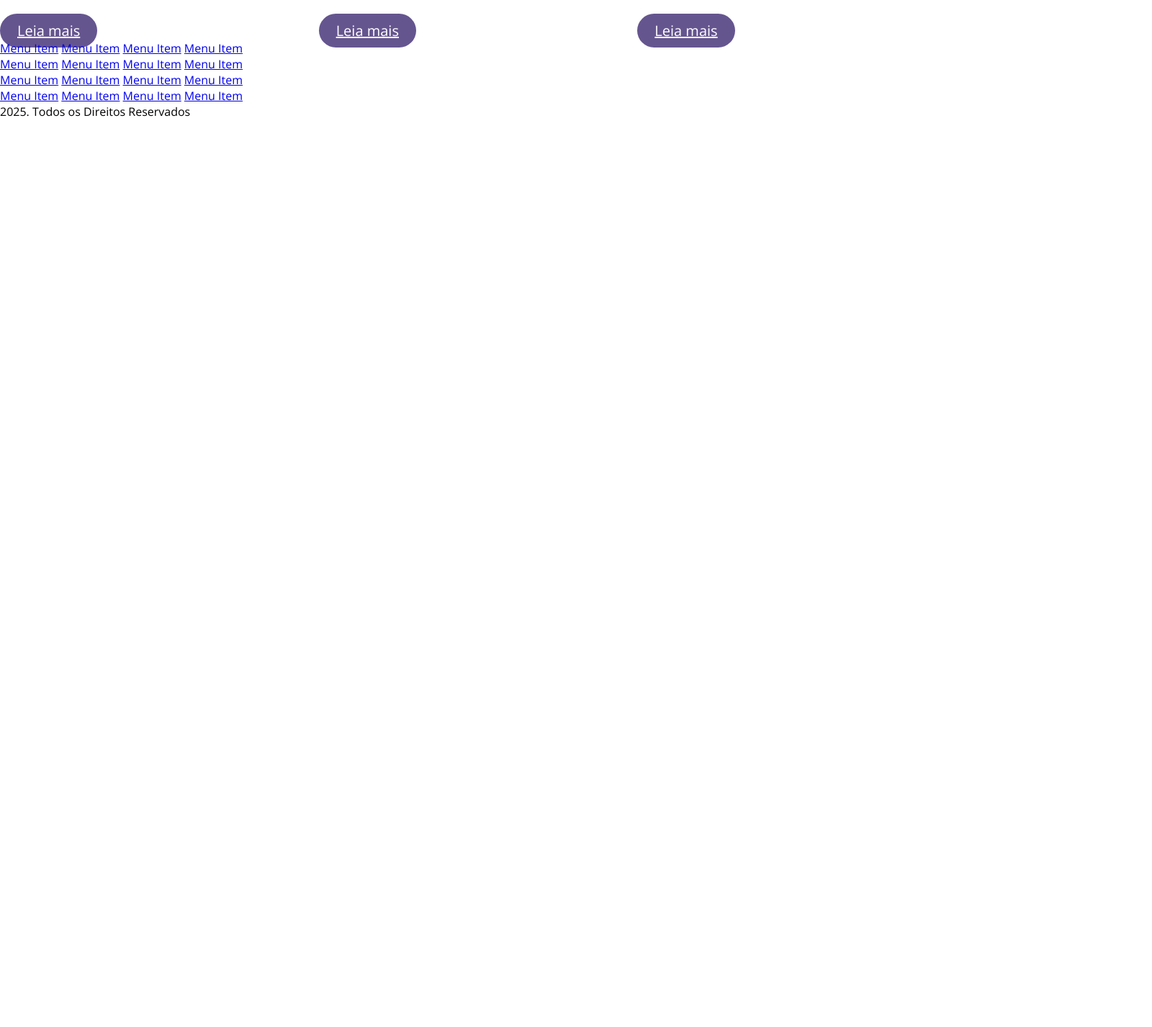
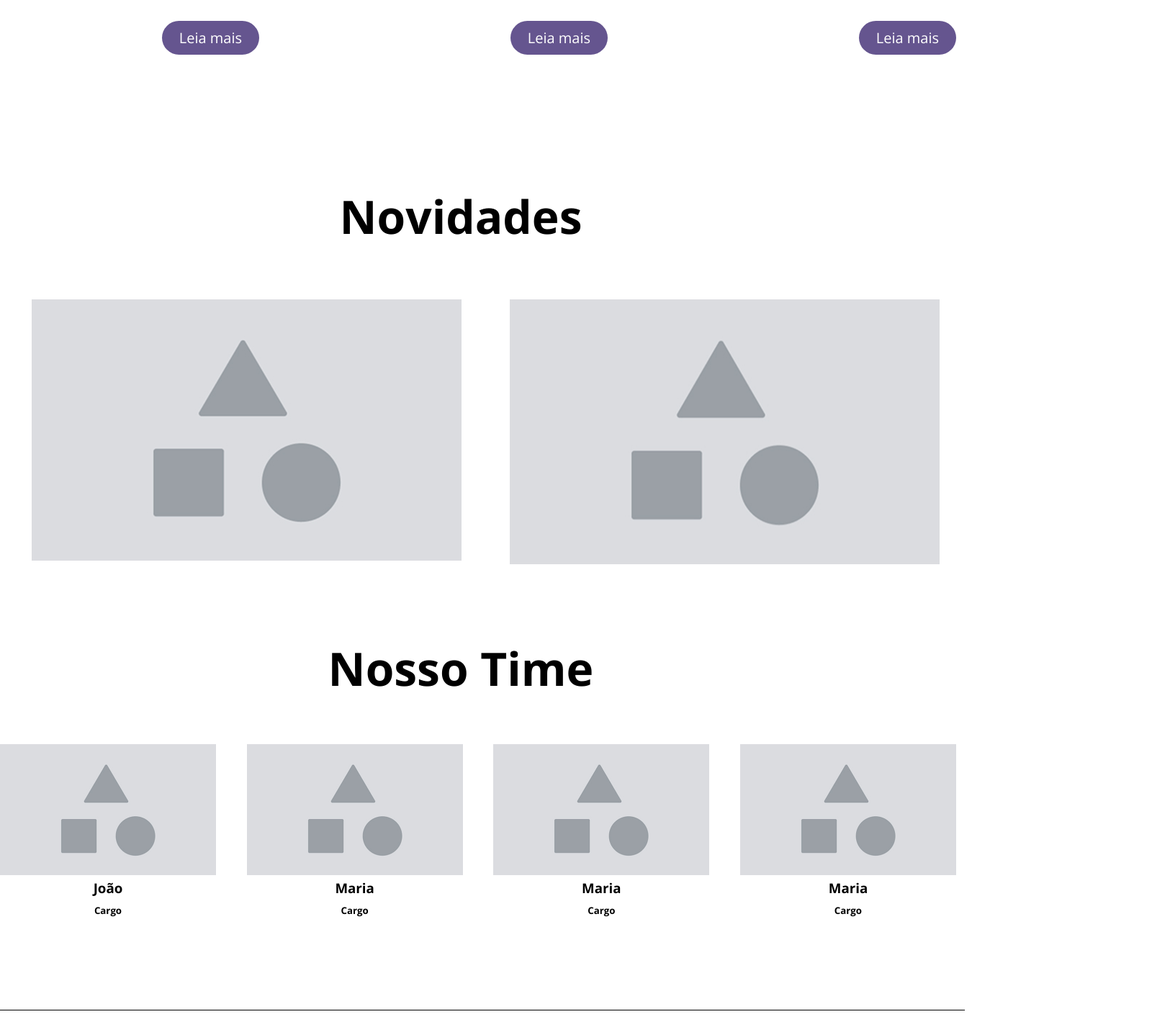
Before and after one commit to Carati32/aulas-css-senai, a plain HTML site: page aulas-css-senai/wireframe/index.html in a window 1280 px wide. Shown: the part 1072-2499 px from the top of the page at 72% size, 1600 px wide, since content can reach past the window. Before the commit the page ends 1238 px from the top, so only its background shows below. Drawn offline with nearby package versions, Linux system fonts and the light colour scheme.

Commit message:
Adicionamos mais coisas ao wirefreme

```diff
--- a/aulas-css-senai/wireframe/css/style.css
+++ b/aulas-css-senai/wireframe/css/style.css
@@ -5,6 +5,16 @@
 }
 
 .container{
+    width: 1328px;
+    margin: auto;
+}
+
+.container2{
+    width: 1328px;
+    margin: auto;
+}
+
+.container3{
     width: 1328px;
     margin: auto;
 }
@@ -18,7 +28,6 @@ header{
 h1{
     text-align: center;
 }
-/* iQOO 13  */
 /* nav */
 
 nav{
@@ -69,6 +78,11 @@ nav ul li a:hover{
     justify-content: space-between;
 }
 
+.posts .card{
+    width: 360px;
+}
+
+
 .posts img{
     border-radius: 20px 20px 0 0;
 }
@@ -94,4 +108,92 @@ nav ul li a:hover{
     padding: 10px 24px;
     border-radius: 100px;
     font-size: 20px;
+    display: block;
+    text-decoration: none;
 }
+
+.posts a:hover{
+    background: #574487 ;
+}
+
+.posts .footer-card{
+    padding: 0px 0px 90px 0px ;
+    display: flex;
+    justify-content: flex-end;
+}
+
+#linha-horizontal {
+    padding: 0px 0px 20px 0px ;
+    width: 1340px;
+    border-top: 1px solid #000;
+}
+
+.link-group{
+    padding: 16px;
+    margin: 14px;
+    display: flex;
+    justify-content: space-between;
+    text-decoration: none;
+}
+
+.Menu{
+    color: black;
+    text-decoration: none;
+}
+
+.footer-bottom{
+    margin: 63px 0px 0px;
+    height: 56px;
+    width: 1600px;
+    display: flex;
+    justify-content: center;
+    background: #d9d9d9;
+}
+
+#direitos{
+    padding: 18px;
+}
+
+.novidades h2{
+    text-align: center;
+    margin: 91px 0 62px;
+    font-size: 64px;
+}
+
+
+.novidades .container2{
+    display: flex;
+    justify-content: space-around;
+    padding: 10px;
+}
+
+.nosso-time{
+    margin-bottom: 119px;
+}
+
+.nosso-time .container3{
+  display: flex;
+  justify-content: space-between;
+
+}
+
+.nosso-time img{
+    width: 300px;
+}
+
+.nosso-time h2{
+    text-align: center;
+    margin: 91px 0 62px;
+    font-size: 64px;
+}
+
+.nosso-time h3{
+    display: flex;
+    justify-content: center;
+}
+
+.nosso-time h5{
+    padding: 10px;
+    display: flex;
+    justify-content: center;
+}
--- a/aulas-css-senai/wireframe/index.html
+++ b/aulas-css-senai/wireframe/index.html
@@ -50,7 +50,9 @@
                     <h3>Title</h3>
                     <h4>Subtitle</h4>
                     <p>Lorem ipsum dolor sit amet, consectetur adipiscing elit, sed do eiusmod tempor</p>
-                    <a href="#">Leia mais</a>
+                    <div class="footer-card">
+                        <a href="#">Leia mais</a>
+                    </div>
                 </div>
                 <!-- fim:card -->
 
@@ -60,7 +62,9 @@
                     <h3>Title</h3>
                     <h4>Subtitle</h4>
                     <p>Lorem ipsum dolor sit amet, consectetur adipiscing elit, sed do eiusmod tempor</p>
-                    <a href="#">Leia mais</a>
+                    <div class="footer-card">
+                        <a href="#">Leia mais</a>
+                    </div>
                 </div>
                 <!-- fim:card -->
 
@@ -70,9 +74,49 @@
                     <h3>Title</h3>
                     <h4>Subtitle</h4>
                     <p>Lorem ipsum dolor sit amet, consectetur adipiscing elit, sed do eiusmod tempor</p>
-                    <a href="#">Leia mais</a>
+                    <div class="footer-card">
+                        <a href="#">Leia mais</a>
+                    </div>
                 </div>
                 <!-- fim:card -->
+            </div>
+        </section>
+        <section class="novidades">
+            <h2>Novidades</h2>
+            <div class="container2">
+                <div>
+                    <img src="images/Media.jpg" alt="imagem do post">
+                </div>
+                <img src="images/Media.jpg" alt="imagem do post">
+            </div>
+
+        </section>
+        <section class="nosso-time">
+            <h2>Nosso Time</h2>
+            <div class="container3">
+                    <div>
+                        <img src="images/Media.jpg" alt="imagem do post">
+                        <h3>João</h3>
+                        <h5>Cargo</h5>
+                    </div>
+
+                    <div >
+                        <img src="images/Media.jpg" alt="imagem do post">
+                        <h3>Maria</h3>
+                        <h5>Cargo</h5>
+                    </div>
+
+                    <div >
+                        <img src="images/Media.jpg" alt="imagem do post">
+                        <h3>Maria</h3>
+                        <h5>Cargo</h5>
+                    </div>
+
+                    <div>
+                        <img src="images/Media.jpg" alt="imagem do post">
+                        <h3>Maria</h3>
+                        <h5>Cargo</h5>
+                    </div>
             </div>
         </section>
     </main>
@@ -80,35 +124,40 @@
     <footer>
         <div class="footer-top">
             <div class="container">
+                <div id="linha-horizontal"></div>
+
                 <div class="link-group">
-                    <a href="#">Menu Item</a>
-                    <a href="#">Menu Item</a>
-                    <a href="#">Menu Item</a>
-                    <a href="#">Menu Item</a>
+                    <a class="Menu" href="#">Menu Item</a>
+                    <a class="Menu" href="#">Menu Item</a>
+                    <a class="Menu" href="#">Menu Item</a>
+                    <a class="Menu" href="#">Menu Item</a>
                 </div>
                 <div class="link-group">
-                    <a href="#">Menu Item</a>
-                    <a href="#">Menu Item</a>
-                    <a href="#">Menu Item</a>
-                    <a href="#">Menu Item</a>
+                    <a class="Menu" href="#">Menu Item</a>
+                    <a class="Menu" href="#">Menu Item</a>
+                    <a class="Menu" href="#">Menu Item</a>
+                    <a class="Menu" href="#">Menu Item</a>
                 </div>
                 <div class="link-group">
-                    <a href="#">Menu Item</a>
-                    <a href="#">Menu Item</a>
-                    <a href="#">Menu Item</a>
-                    <a href="#">Menu Item</a>
+                    <a class="Menu" href="#">Menu Item</a>
+                    <a class="Menu" href="#">Menu Item</a>
+                    <a class="Menu" href="#">Menu Item</a>
+                    <a class="Menu" href="#">Menu Item</a>
                 </div>
                 <div class="link-group">
-                    <a href="#">Menu Item</a>
-                    <a href="#">Menu Item</a>
-                    <a href="#">Menu Item</a>
-                    <a href="#">Menu Item</a>
+                    <a class="Menu" href="#">Menu Item</a>
+                    <a class="Menu" href="#">Menu Item</a>
+                    <a class="Menu" href="#">Menu Item</a>
+                    <a class="Menu" href="#">Menu Item</a>
                 </div>
             </div>
         </div>
+
         <div class="footer-bottom">
-            <p>2025. Todos os Direitos Reservados</p>
+            <p id="direitos">2025. Todos os Direitos Reservados</p>
         </div>
+
+
     </footer>
 </body>
 
```
Also changed, not shown: aulas-css-senai/wireframe/images/Media.jpg (added).
